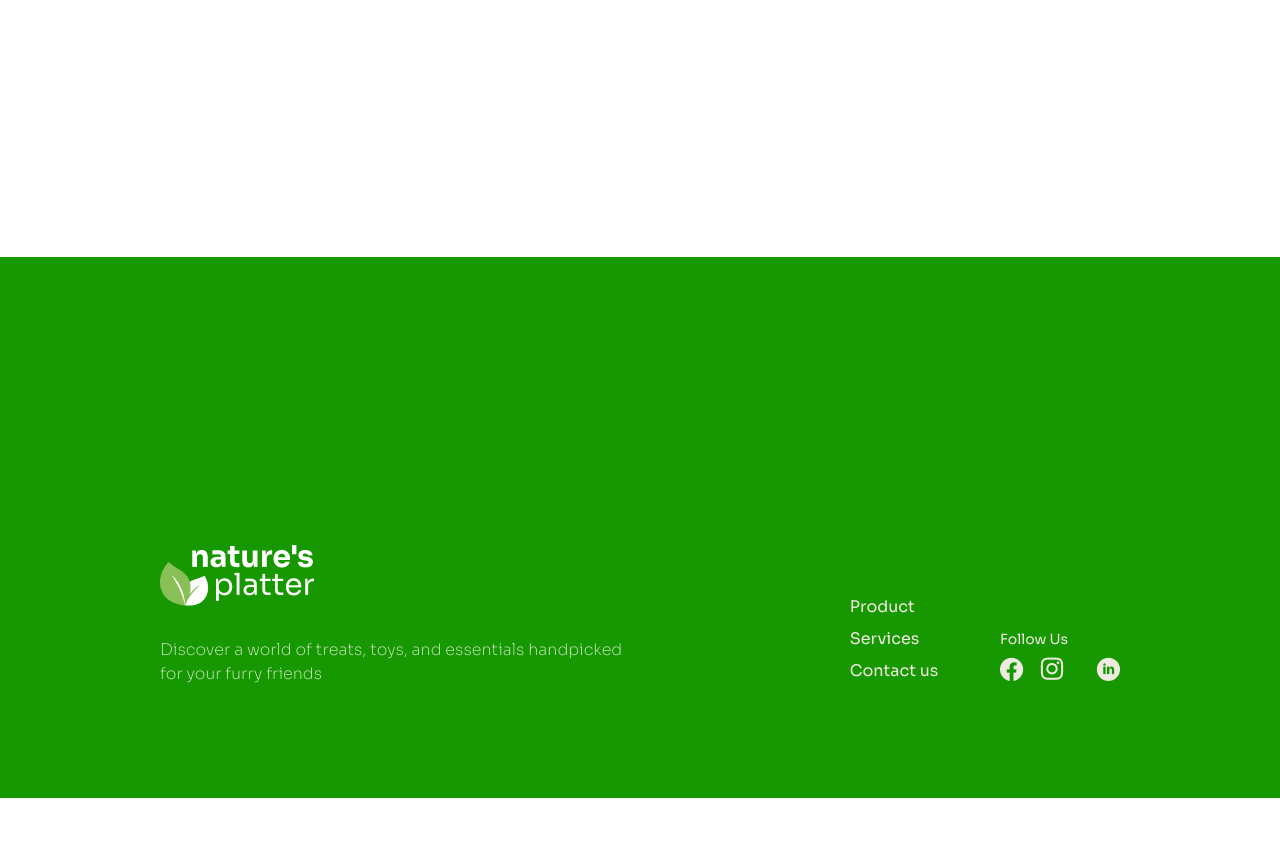
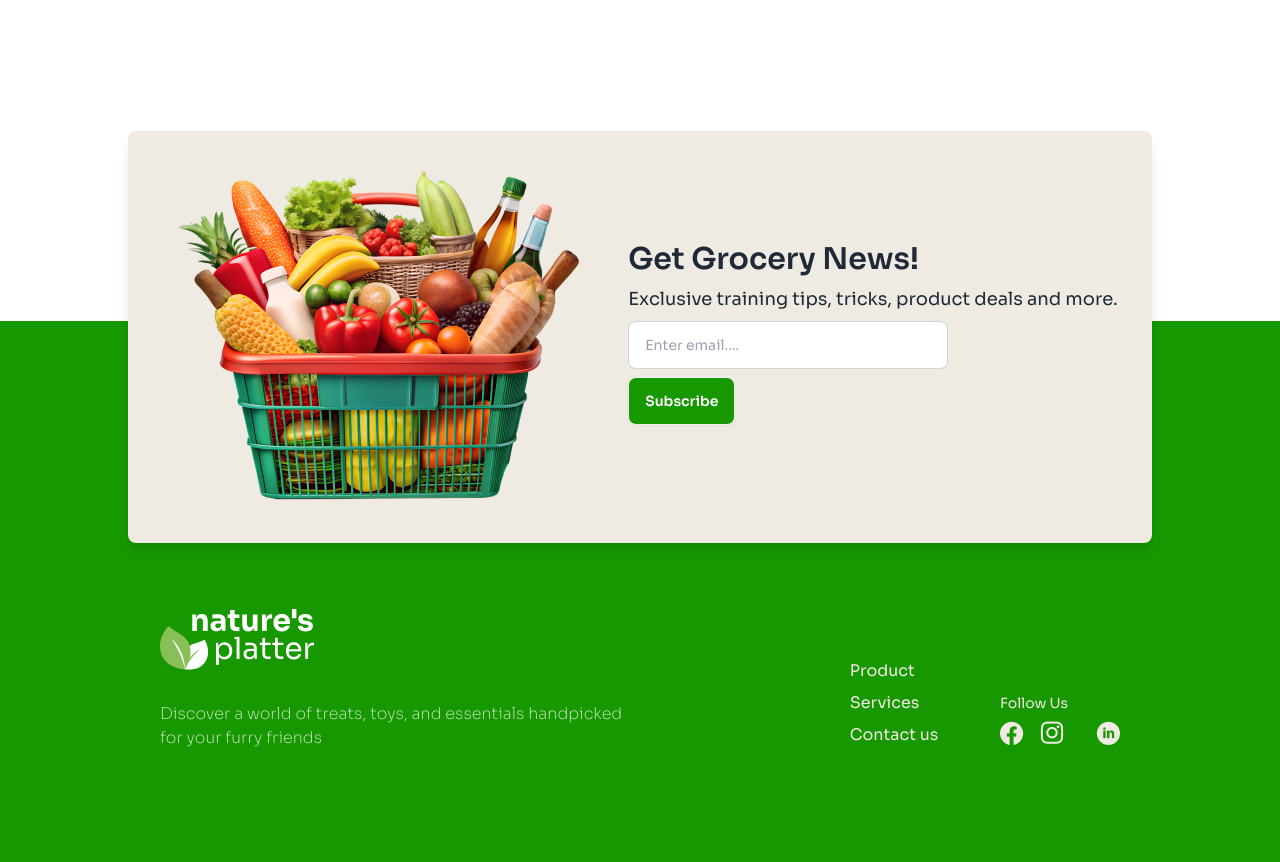
Before and after one commit to arafat-yasin-2413/natures-platter, a plain HTML site: page index.html in a window 1280 px wide. Shown: the part 3480-4342 px from the top of the page. Before the commit the page ends 4278 px from the top, so only its background shows below. Drawn offline with nearby package versions, Linux system fonts and the light colour scheme.

Commit message:
get grocery news part done

```diff
--- a/index.html
+++ b/index.html
@@ -577,7 +577,7 @@
         </section>
 
         <!-- Arrival & Offers Section -->
-        <section class="mb-80 p-2 max-w-screen-2xl mx-auto">
+        <section class="mb-96 p-2 max-w-screen-2xl mx-auto">
             <h2 class="text-text-primary-color text-2xl md:text-4xl font-semibold mb-6">Arrival & Offers</h2>
 
             <div class="grid grid-cols-12 gap-8 ">
@@ -646,12 +646,44 @@
 
         </section>
 
-
-
     </main>
 
 
-    <footer class="footer bg-text-primary-color text-base-content px-6 md:px-40 pt-72 pb-28 flex-col  justify-between items-center flex-wrap text-center mx-auto">
+
+    <!-- Get Grocery News part -->
+    <div class="relative">
+
+        <!-- Get grocery news section -->
+
+        <div class="absolute top-[-110px] md:top-[-190px] max-w-xl md:max-w-5xl mx-auto left-0 right-0 bg-bg-1 rounded-lg shadow-lg flex justify-center items-center gap-2 md:gap-6 px-2 py-2 md:py-8">
+            <!-- image -->
+            <div class="">
+                <img src="./assets/vegetable-busket.png" alt="">
+            </div>
+
+            <!-- contents -->
+            <div>
+                <h3 class=" text-xl md:text-3xl font-semibold mb-2">Get Grocery News!</h3>
+
+                <p class="text-lg mb-2">
+                    Exclusive training tips, tricks, product deals and more.
+                </p>
+
+                <p class="mb-2">
+                    <input type="email" placeholder="Enter email...." class="input input-bordered placeholder:text-sm w-full max-w-xs" />
+                </p>
+
+                <p class="mb-2">
+                    <button class="btn text-white bg-text-primary-color">Subscribe</button>
+                </p>
+            </div>
+
+        </div>
+
+    </div>
+
+    <footer
+        class="footer bg-text-primary-color text-base-content px-6 md:px-40 pt-72 pb-28 flex-col  justify-between items-center flex-wrap text-center mx-auto">
         <nav>
             <img src="./assets/logo-footer.png" alt="">
             <p class="w-full md:w-3/4 text-start mt-6 font-extralight text-base text-white opacity-75">
```
